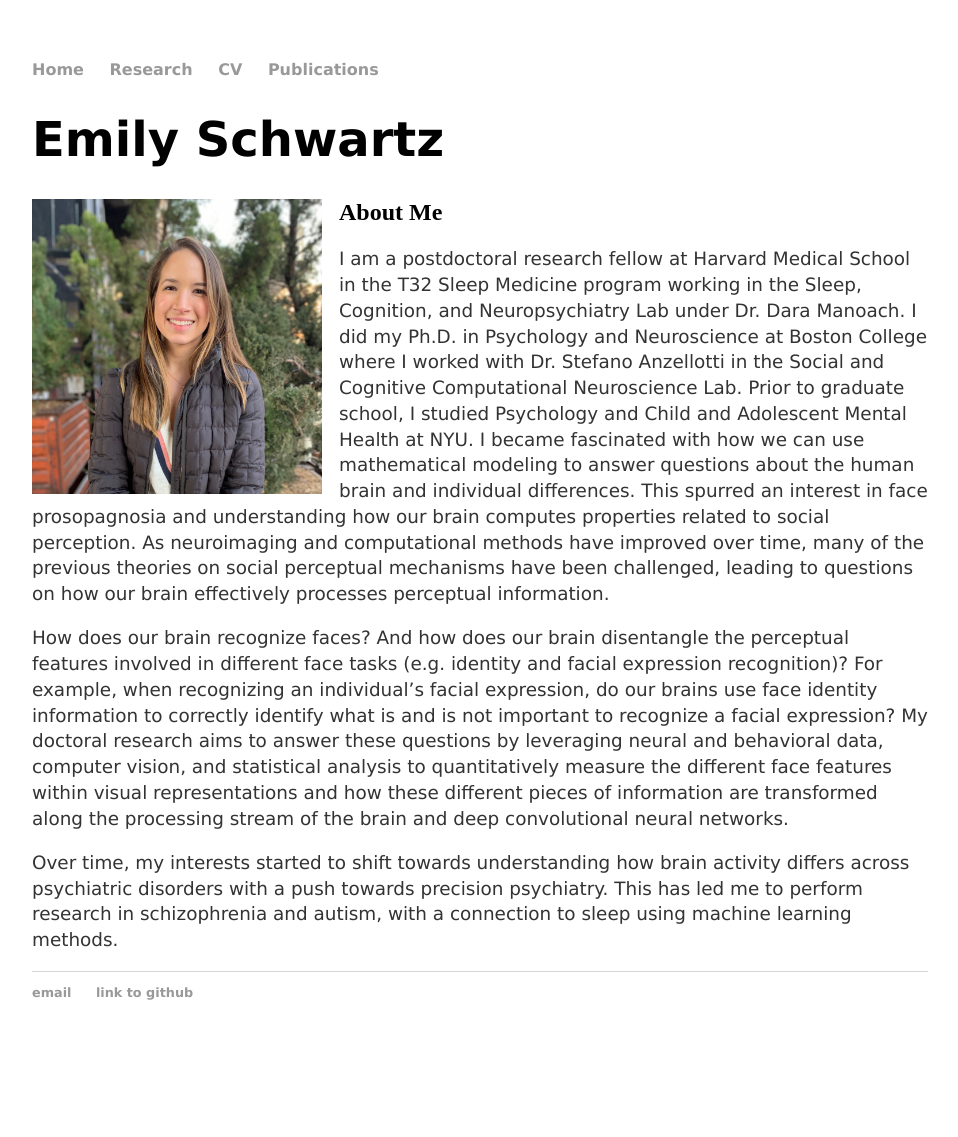
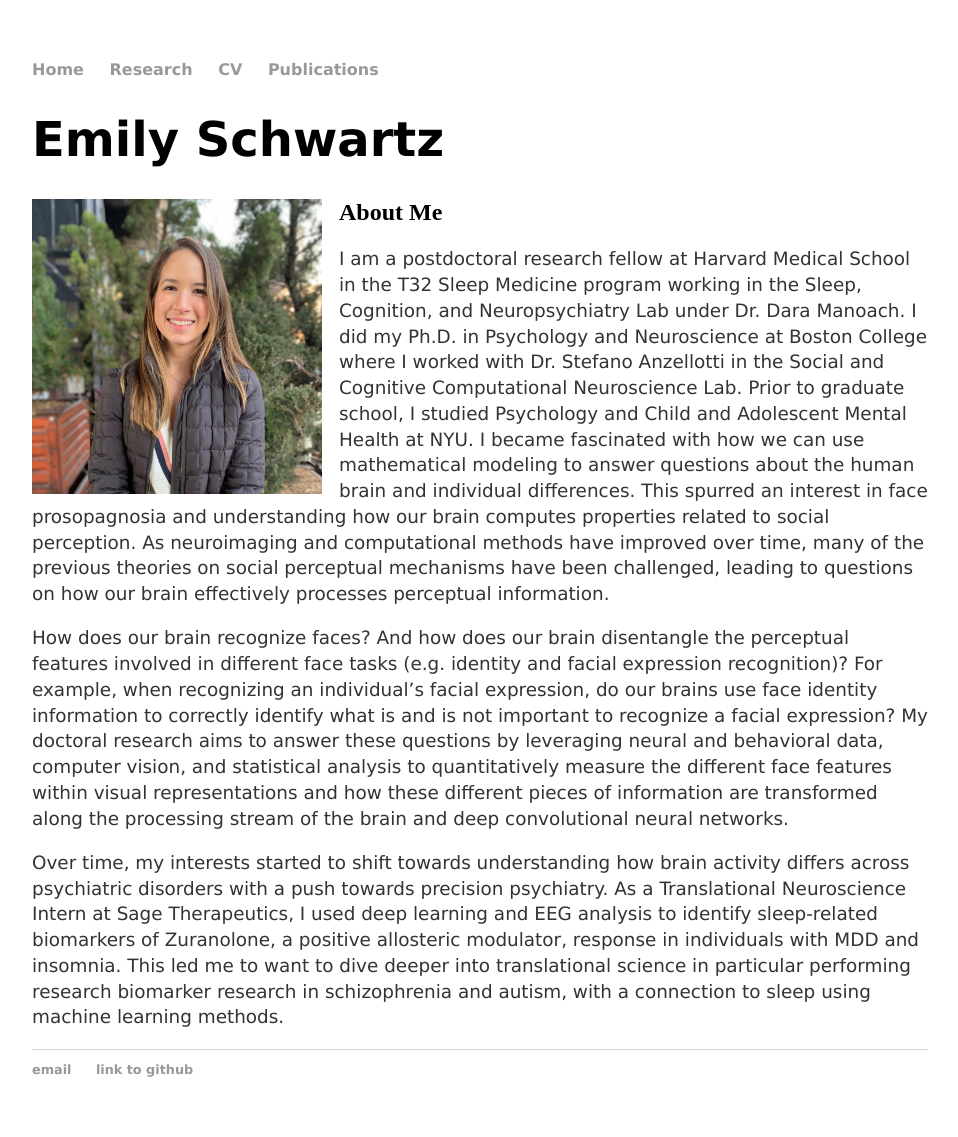
Before and after one commit to els615/els615.github.io, a Jekyll site: the page built from index.html, in a window 1280 px wide. Shown: the whole page, without its empty margins (160-1118 px from the left). Built offline with Jekyll 4.4.1, drawn with Linux system fonts in a browser that asks for light colours; before the commit the page ends 1060 px from its top, so only the background shows below that.

Commit message:
Update index.html

```diff
--- a/index.html
+++ b/index.html
@@ -22,6 +22,6 @@ title: Emily Schwartz
 		representations and how these different pieces of information are transformed along the processing stream of the brain and deep convolutional neural networks.
 		</p>
 	<p>
-		 Over time, my interests started to shift towards understanding how brain activity differs across psychiatric disorders with a push towards precision psychiatry. This has led me to perform research in schizophrenia and autism, with a connection to sleep using machine learning methods.
+		 Over time, my interests started to shift towards understanding how brain activity differs across psychiatric disorders with a push towards precision psychiatry. As a Translational Neuroscience Intern at Sage Therapeutics, I used deep learning and EEG analysis to identify sleep-related biomarkers of Zuranolone, a positive allosteric modulator, response in individuals with MDD and insomnia. This led me to want to dive deeper into translational science in particular performing research biomarker research in schizophrenia and autism, with a connection to sleep using machine learning methods.
 	</p>
 </div><!-- /.blurb -->
```
